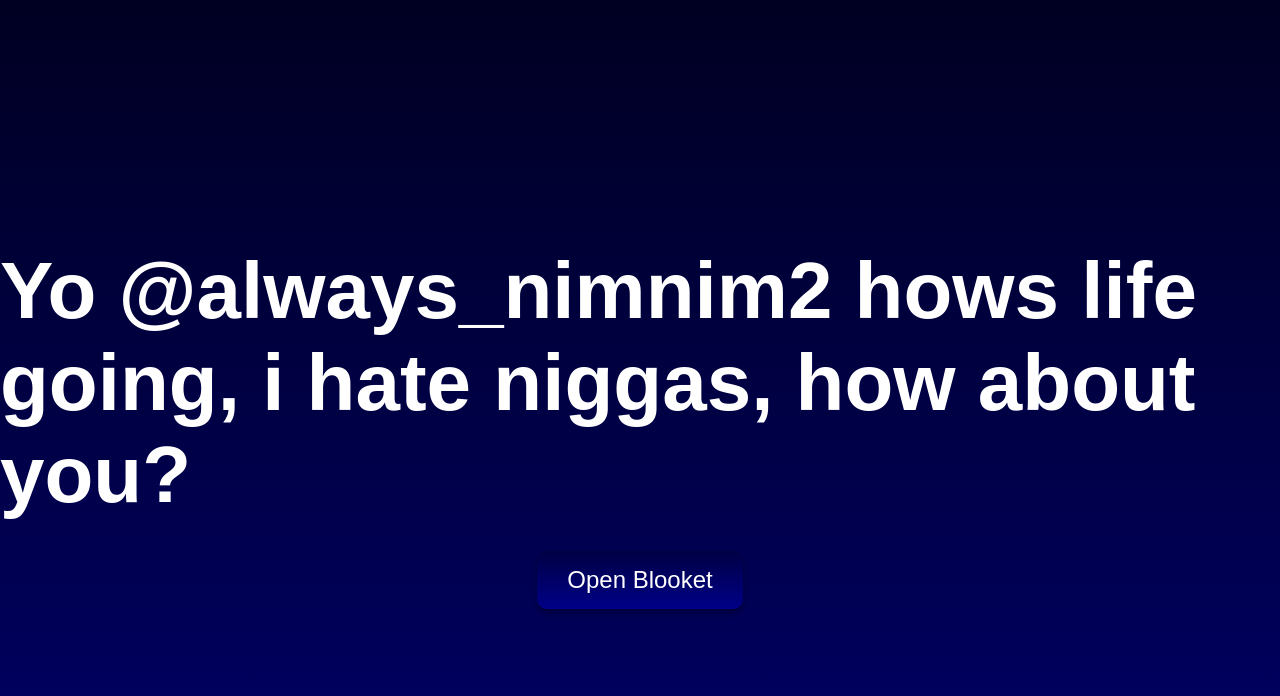
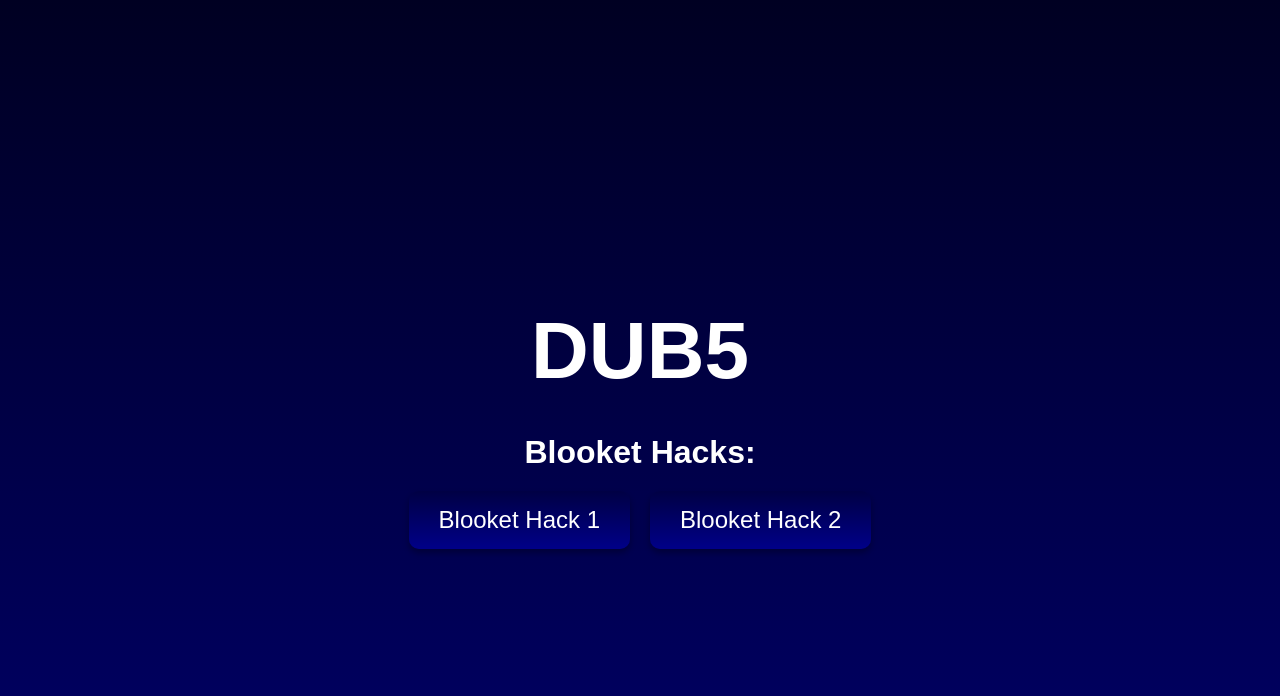
Before and after one commit to DUB55/dub5.github.io, a plain HTML site: page index.html in a window 1280 px wide. Drawn offline with Linux system fonts and the light colour scheme.

Commit message:
Update index.html

```diff
--- a/index.html
+++ b/index.html
@@ -3,7 +3,7 @@
 <head>
     <meta charset="UTF-8">
     <meta name="viewport" content="width=device-width, initial-scale=1.0">
-    <title>Yo @always_nimnim2 hows life going, i hate niggas, how about you?</title>
+    <title>DUB5</title>
     <style>
         body {
             margin: 0;
@@ -19,7 +19,16 @@
         h1 {
             font-size: 5em;
             font-weight: bold;
-            margin-bottom: 30px;
+            margin-bottom: 10px;
+        }
+        h2 {
+            font-size: 2em;
+            font-weight: bold;
+            margin-bottom: 20px;
+        }
+        .button-container {
+            display: flex;
+            gap: 20px;
         }
         .button {
             padding: 15px 30px;
@@ -31,7 +40,7 @@
             cursor: pointer;
             text-decoration: none;
             box-shadow: 0 4px 6px rgba(0, 0, 0, 0.3);
-            transition: background 0.3s, transform 0.3s;
+            transition: background 1s, transform 0.3s;
         }
         .button:hover {
             background: linear-gradient(to bottom, #000033, #000077);
@@ -40,9 +49,11 @@
     </style>
 </head>
 <body>
-    <h1>Yo @always_nimnim2 hows life going, i hate niggas, how about you?</h1>
-    <button class="button" onclick="window.open('https://play.blooket.com', '_blank')">
-        Open Blooket
-    </button>
+    <h1>DUB5</h1>
+    <h2>Blooket Hacks:</h2>
+    <div class="button-container">
+        <button class="button" onclick="openBlooketAndRunScript('script.js')">Blooket Hack 1</button>
+        <button class="button" onclick="openBlooketAndRunScript('script2.js')">Blooket Hack 2</button>
+    </div>
 </body>
 </html>
```
